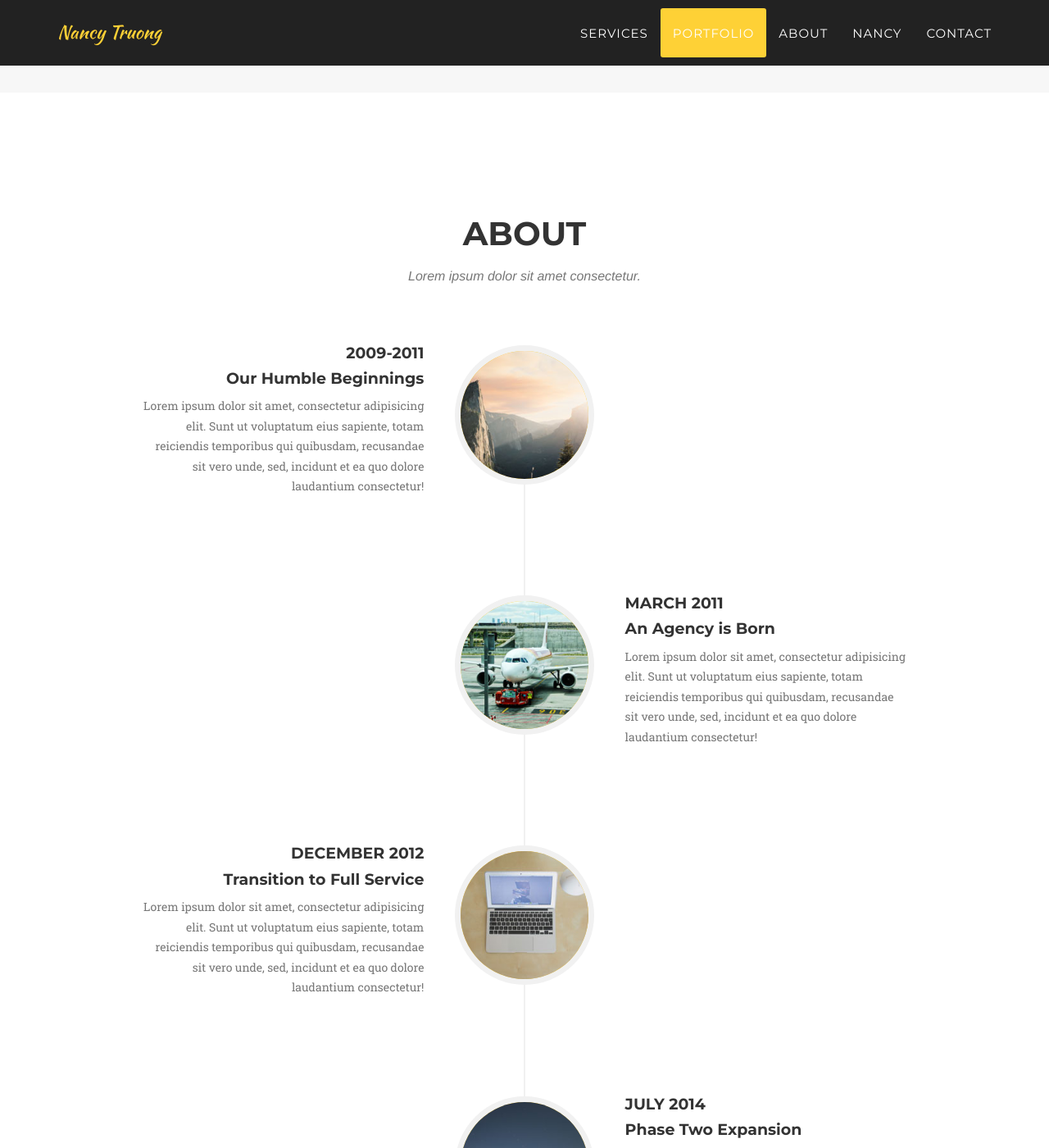
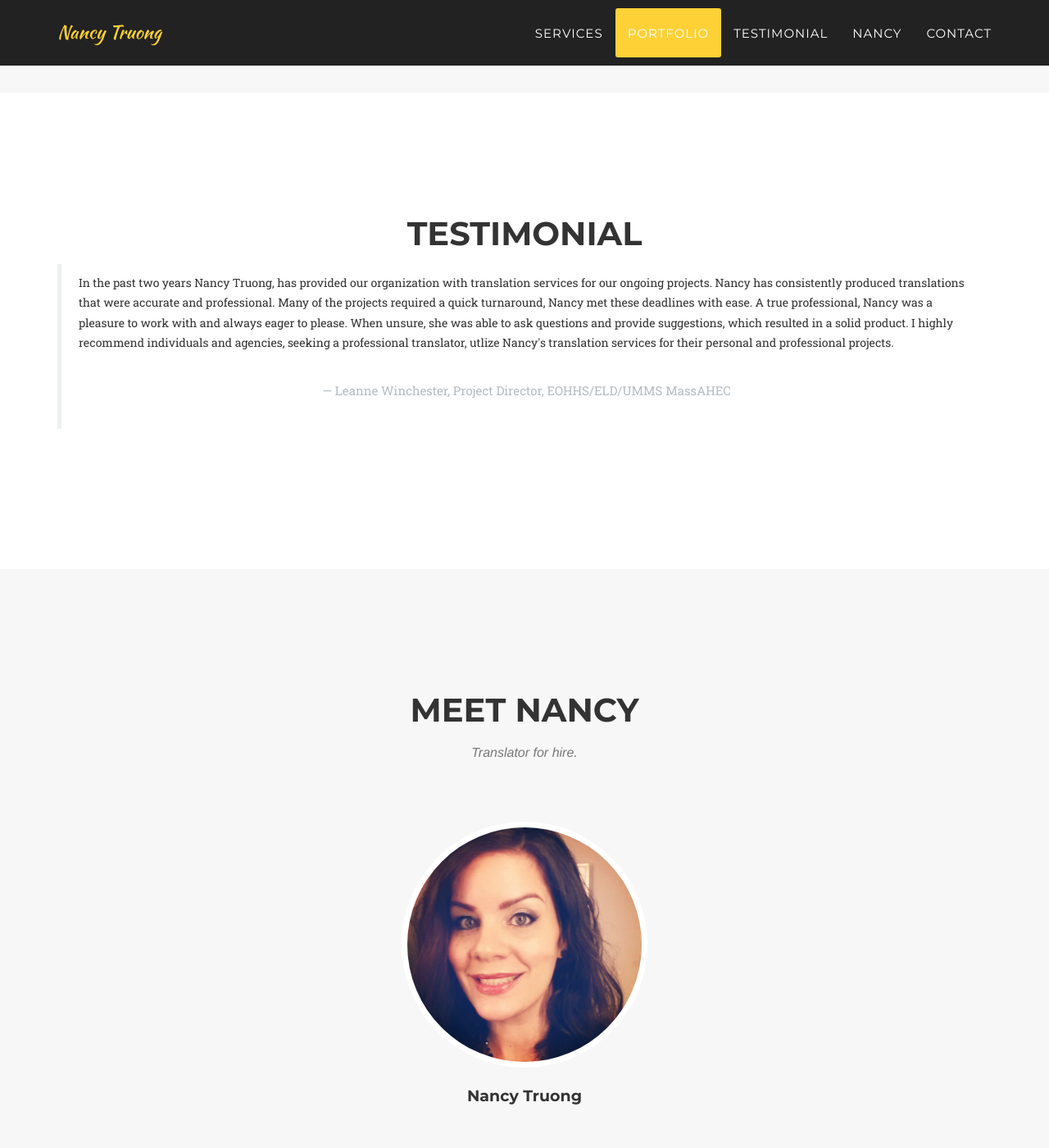
Before and after one commit to nancytruongus/nancytruongus.github.io, a Jekyll site: the page built from index.html, in a window 1280 px wide and 1400 px high, scrolled down 2048 px. Shown: the whole window at 82% size. Built offline with Jekyll 4.4.1, drawn with Linux system fonts in a browser that asks for light colours; some web fonts are replaced; some of the changed text lies outside the part shown.

Commit message:
replace about with testimonial

```diff
--- a/_includes/about.html
+++ b/_includes/about.html
@@ -3,77 +3,15 @@
         <div class="container">
             <div class="row">
                 <div class="col-lg-12 text-center">
-                    <h2 class="section-heading">About</h2>
-                    <h3 class="section-subheading text-muted">Lorem ipsum dolor sit amet consectetur.</h3>
+                    <h2 class="section-heading">Testimonial</h2>
                 </div>
             </div>
             <div class="row">
                 <div class="col-lg-12">
-                    <ul class="timeline">
-                        <li>
-                            <div class="timeline-image">
-                                <img class="img-circle img-responsive" src="img/about/1.jpg" alt="">
-                            </div>
-                            <div class="timeline-panel">
-                                <div class="timeline-heading">
-                                    <h4>2009-2011</h4>
-                                    <h4 class="subheading">Our Humble Beginnings</h4>
-                                </div>
-                                <div class="timeline-body">
-                                    <p class="text-muted">Lorem ipsum dolor sit amet, consectetur adipisicing elit. Sunt ut voluptatum eius sapiente, totam reiciendis temporibus qui quibusdam, recusandae sit vero unde, sed, incidunt et ea quo dolore laudantium consectetur!</p>
-                                </div>
-                            </div>
-                        </li>
-                        <li class="timeline-inverted">
-                            <div class="timeline-image">
-                                <img class="img-circle img-responsive" src="img/about/2.jpg" alt="">
-                            </div>
-                            <div class="timeline-panel">
-                                <div class="timeline-heading">
-                                    <h4>March 2011</h4>
-                                    <h4 class="subheading">An Agency is Born</h4>
-                                </div>
-                                <div class="timeline-body">
-                                    <p class="text-muted">Lorem ipsum dolor sit amet, consectetur adipisicing elit. Sunt ut voluptatum eius sapiente, totam reiciendis temporibus qui quibusdam, recusandae sit vero unde, sed, incidunt et ea quo dolore laudantium consectetur!</p>
-                                </div>
-                            </div>
-                        </li>
-                        <li>
-                            <div class="timeline-image">
-                                <img class="img-circle img-responsive" src="img/about/3.jpg" alt="">
-                            </div>
-                            <div class="timeline-panel">
-                                <div class="timeline-heading">
-                                    <h4>December 2012</h4>
-                                    <h4 class="subheading">Transition to Full Service</h4>
-                                </div>
-                                <div class="timeline-body">
-                                    <p class="text-muted">Lorem ipsum dolor sit amet, consectetur adipisicing elit. Sunt ut voluptatum eius sapiente, totam reiciendis temporibus qui quibusdam, recusandae sit vero unde, sed, incidunt et ea quo dolore laudantium consectetur!</p>
-                                </div>
-                            </div>
-                        </li>
-                        <li class="timeline-inverted">
-                            <div class="timeline-image">
-                                <img class="img-circle img-responsive" src="img/about/4.jpg" alt="">
-                            </div>
-                            <div class="timeline-panel">
-                                <div class="timeline-heading">
-                                    <h4>July 2014</h4>
-                                    <h4 class="subheading">Phase Two Expansion</h4>
-                                </div>
-                                <div class="timeline-body">
-                                    <p class="text-muted">Lorem ipsum dolor sit amet, consectetur adipisicing elit. Sunt ut voluptatum eius sapiente, totam reiciendis temporibus qui quibusdam, recusandae sit vero unde, sed, incidunt et ea quo dolore laudantium consectetur!</p>
-                                </div>
-                            </div>
-                        </li>
-                        <li class="timeline-inverted">
-                            <div class="timeline-image">
-                                <h4>Be Part
-                                    <br>Of Our
-                                    <br>Story!</h4>
-                            </div>
-                        </li>
-                    </ul>
+                    <blockquote>
+                        <p>In the past two years Nancy Truong, has provided our organization with translation services for our ongoing projects. Nancy has consistently produced translations that were accurate and professional. Many of the projects required a quick turnaround, Nancy met these deadlines with ease. A true professional, Nancy was a pleasure to work with and always eager to please. When unsure, she was able to ask questions and provide suggestions, which resulted in a solid product. I highly recommend individuals and agencies, seeking a professional translator, utlize Nancy's translation services for their personal and professional projects.</p>
+                        <footer>Leanne Winchester, Project Director, EOHHS/ELD/UMMS MassAHEC</footer>
+                    </blockquote>
                 </div>
             </div>
         </div>
--- a/_includes/header.html
+++ b/_includes/header.html
@@ -25,7 +25,7 @@
                         <a class="page-scroll" href="#portfolio">Portfolio</a>
                     </li>
                     <li>
-                        <a class="page-scroll" href="#about">About</a>
+                        <a class="page-scroll" href="#about">Testimonial</a>
                     </li>
                     <li>
                         <a class="page-scroll" href="#team">Nancy</a>
```
